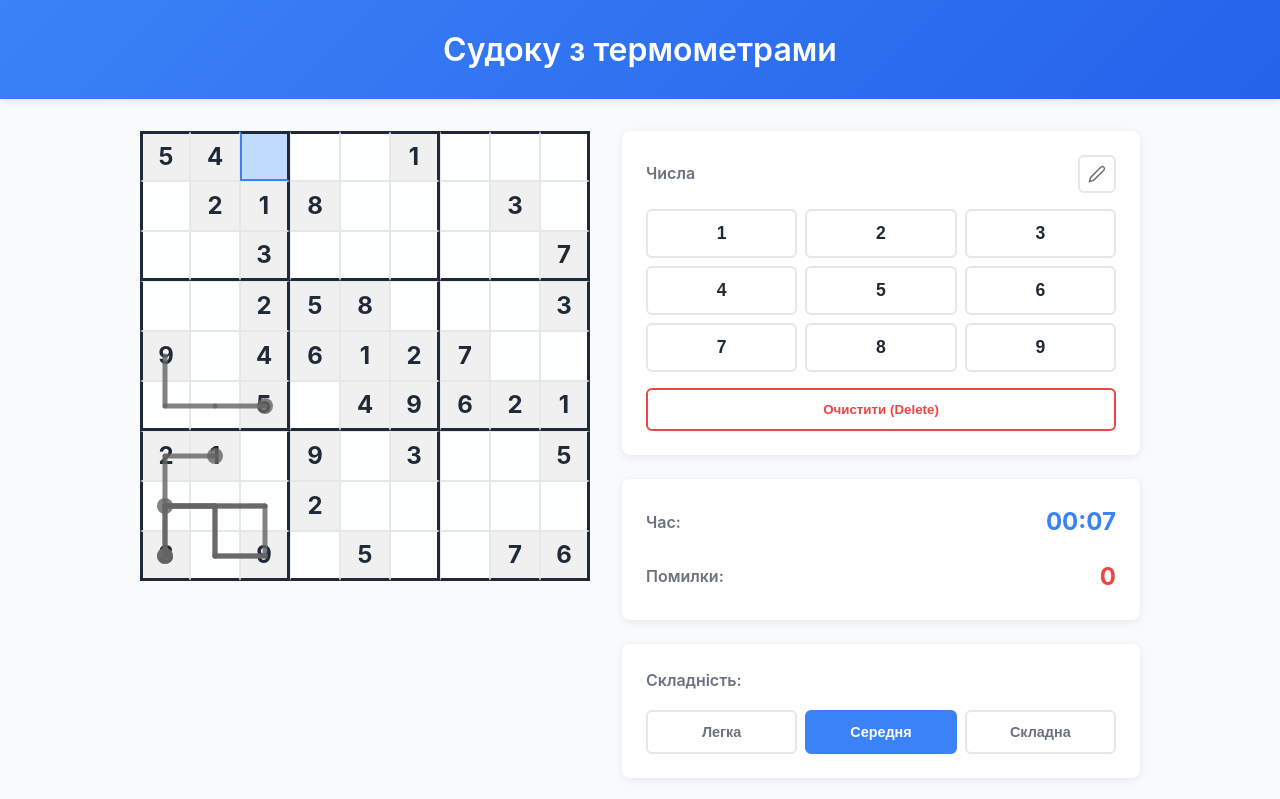
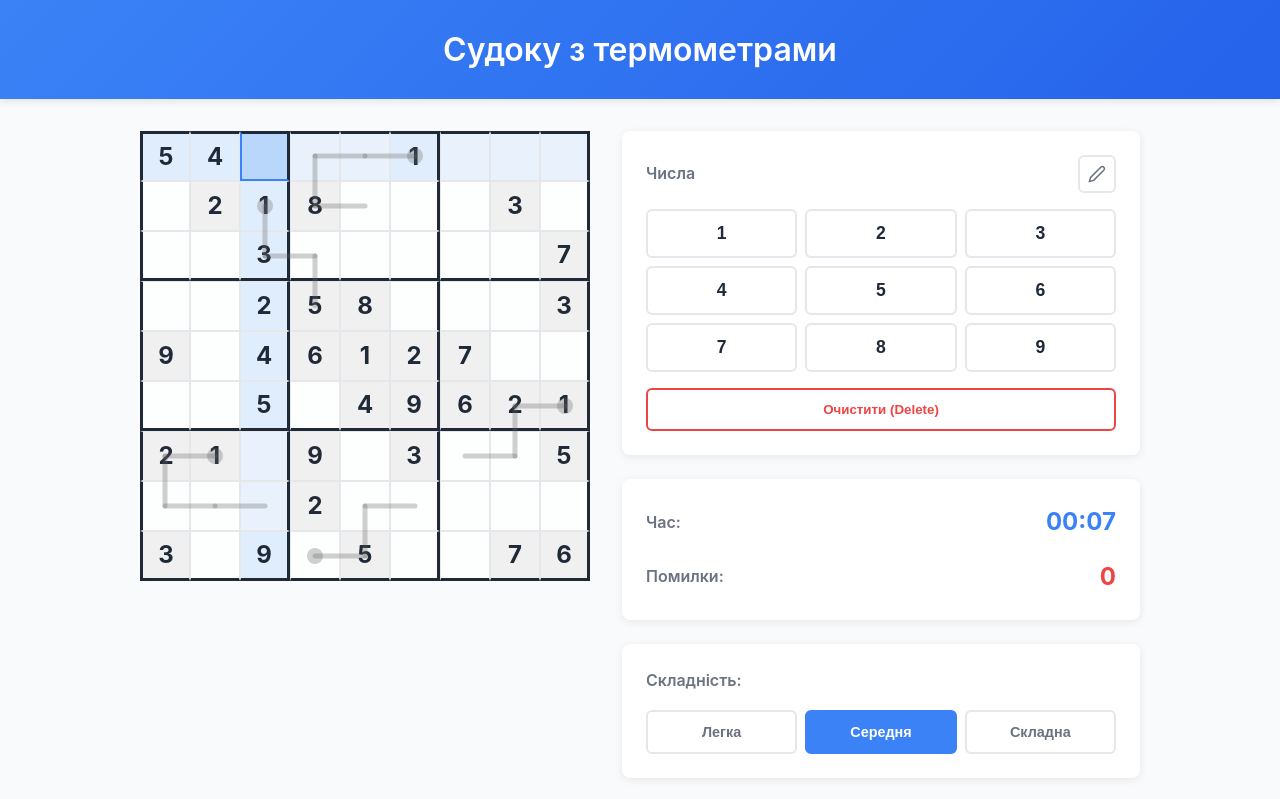
Before and after one commit to TEPPA122/Sudoku, a plain HTML site: page index.html in a window 1280 px wide. Both pictures are taken after a click on the element 265 px from the left and 156 px from the top of the page. Shown: the top 799 px of the page. Drawn offline with Linux system fonts and the light colour scheme.

Commit message:
Sudoku with Thermoneters done

```diff
--- a/game.js
+++ b/game.js
@@ -85,6 +85,7 @@ class GameController {
 
     this.renderBoard();
     this.drawThermometers();
+    this.updateNumberButtons();
     this.clearMessage();
 
     this.errorCountElement.textContent = '0';
@@ -171,6 +172,20 @@ class GameController {
       cell.classList.add('thermo-error');
     }
 
+    if (this.selectedCell) {
+      const isSameRow = row === this.selectedCell.row;
+      const isSameCol = col === this.selectedCell.col;
+      const isSelected = isSameRow && isSameCol;
+
+      if ((isSameRow || isSameCol) && !isSelected) {
+        cell.classList.add('highlight-cross');
+      }
+
+      if (isSelected) {
+        cell.classList.add('selected');
+      }
+    }
+
     cell.addEventListener('click', () => this.selectCell(row, col));
 
     return cell;
@@ -239,6 +254,7 @@ class GameController {
     this.errorCountElement.textContent = '0';
     this.renderBoard();
     this.drawThermometers();
+    this.updateNumberButtons();
   }
 
   selectCell(row, col) {
@@ -247,23 +263,19 @@ class GameController {
       return;
     }
 
-    if (this.selectedCell) {
-      const prevCell = document.querySelector(
-        `.sudoku-cell[data-row="${this.selectedCell.row}"][data-col="${this.selectedCell.col}"]`
-      );
-      if (prevCell) prevCell.classList.remove('selected');
-    }
-
     this.selectedCell = { row, col };
-    const cell = document.querySelector(
-      `.sudoku-cell[data-row="${row}"][data-col="${col}"]`
-    );
-    if (cell) cell.classList.add('selected');
+    this.renderBoard();
+    this.drawThermometers();
   }
 
     inputNumber(number) {
       if (!this.selectedCell) {
         this.showMessage('Виберіть клітинку', 'info');
+        return;
+      }
+
+      if (this.isNumberCompleted(number)) {
+        this.showMessage(`Усі ${number} вже знайдені`, 'info');
         return;
       }
 
@@ -283,6 +295,7 @@ class GameController {
         this.confirmedCells.add(cellKey);
       } else {
         this.errorCount++;
+        this.errorCountElement.textContent = this.errorCount.toString();
         if (this.errorCount >= 3) {
           this.resetCurrentPuzzle();
           this.showMessage('Ви зробили 3 помилки. Поле очищено, спробуйте ще раз.', 'error');
@@ -291,6 +304,7 @@ class GameController {
       }
 
       this.checkForErrors();
+      this.updateNumberButtons();
       this.selectCell(row, col);
       this.checkWinCondition();
     }
@@ -310,9 +324,9 @@ class GameController {
     this.sudoku.setCell(row, col, 0);
     this.clearCellNotes(row, col);
     this.checkForErrors();
+    this.updateNumberButtons();
     this.selectCell(row, col);
     this.checkWinCondition();
-    this.renderBoard();
   }
 
   clearBoard() {
@@ -325,11 +339,14 @@ class GameController {
           }
         }
       }
+      this.errorCount = 0;
       this.cellErrors.clear();
       this.thermoErrors.clear();
       this.confirmedCells.clear();
+      this.errorCountElement.textContent = '0';
       this.renderBoard();
       this.drawThermometers();
+      this.updateNumberButtons();
       this.clearMessage();
     }
   }
@@ -355,9 +372,6 @@ class GameController {
         this.thermoErrors.get(cellKey).push(thermoError.thermometerIndex);
       });
     });
-
-    const totalErrors = this.cellErrors.size + this.thermoErrors.size;
-    this.errorCountElement.textContent = totalErrors.toString();
 
     this.renderBoard();
     this.drawThermometers();
@@ -416,7 +430,7 @@ class GameController {
         line.setAttribute('stroke', strokeColor);
         line.setAttribute('stroke-width', '5');
         line.setAttribute('stroke-linecap', 'round');
-        line.setAttribute('opacity', '0.8');
+        line.setAttribute('opacity', '0.3');
 
         svg.appendChild(line);
       }
@@ -430,9 +444,36 @@ class GameController {
       circle.setAttribute('cy', startY);
       circle.setAttribute('r', '8');
       circle.setAttribute('fill', fillColor);
-      circle.setAttribute('opacity', '0.8');
+      circle.setAttribute('opacity', '0.3');
 
       svg.appendChild(circle);
+    });
+  }
+  isNumberCompleted(number) {
+  const board = this.sudoku.getBoard();
+  let count = 0;
+
+  for (let row = 0; row < 9; row++) {
+    for (let col = 0; col < 9; col++) {
+      if (
+        board[row][col] === number &&
+        this.sudoku.solution[row][col] === number
+      ) {
+        count++;
+      }
+    }
+  }
+
+  return count >= 9;
+}
+
+updateNumberButtons() {
+  this.numButtons.forEach(btn => {
+    const number = parseInt(btn.dataset.number);
+    const isCompleted = this.isNumberCompleted(number);
+
+    btn.disabled = isCompleted;
+    btn.classList.toggle('completed', isCompleted);
   });
 }
 
--- a/styles.css
+++ b/styles.css
@@ -128,10 +128,31 @@ main {
   font-weight: 700;
 }
 
+.sudoku-cell.confirmed {
+  background-color: #d1d5db;
+  color: #374151;
+  cursor: default;
+  font-weight: 600;
+}
+
+.sudoku-cell.confirmed:hover {
+  background-color: #d1d5db;
+}
+
+.sudoku-cell.highlight-cross {
+  background-color: rgba(191, 219, 254, 0.28);
+}
+
+.sudoku-cell.locked.highlight-cross,
+.sudoku-cell.confirmed.highlight-cross {
+  box-shadow: inset 0 0 0 9999px rgba(191, 219, 254, 0.22);
+}
+
 .sudoku-cell.selected {
-  background-color: #bfdbfe;
+  background-color: rgba(96, 165, 250, 0.42);
   border-color: var(--primary-color);
   border-width: 2px;
+  z-index: 25;
 }
 
 .sudoku-cell.error {
@@ -354,6 +375,31 @@ main {
   border-color: var(--primary-color);
 }
 
+.num-btn.completed,
+.num-btn:disabled {
+  background-color: #e5e7eb;
+  border-color: #d1d5db;
+  color: #9ca3af;
+  cursor: not-allowed;
+  opacity: 0.7;
+  transform: none;
+}
+
+.num-btn.completed:hover,
+.num-btn:disabled:hover {
+  background-color: #e5e7eb;
+  border-color: #d1d5db;
+  color: #9ca3af;
+  cursor: not-allowed;
+}
+
+.num-btn.completed:active,
+.num-btn:disabled:active {
+  background-color: #e5e7eb;
+  border-color: #d1d5db;
+  color: #9ca3af;
+}
+
 .clear-btn {
   width: 100%;
   padding: 0.75rem;
--- a/thermometers.js
+++ b/thermometers.js
@@ -12,72 +12,40 @@ class ThermometerGenerator {
     const targetCount = Math.floor(Math.random() * 4) + 4;
     let attempts = 0;
     const maxAttempts = 500;
-    let hasLongThermometer = false;
+
+    const longThermometer = this.generateThermometerByLength(6);
+    if (longThermometer) {
+      this.addThermometer(longThermometer);
+    }
 
     while (this.thermometers.length < targetCount && attempts < maxAttempts) {
       attempts++;
+      const length = Math.floor(Math.random() * 4) + 4;
+      const thermometer = this.generateThermometerByLength(length);
 
-      let thermometer;
-      if (!hasLongThermometer && this.thermometers.length === 0) {
-        thermometer = this.generateLongThermometer();
-        if (thermometer) {
-          hasLongThermometer = true;
-        }
-      } else {
-        thermometer = this.generateThermometer();
-      }
-
-      if (thermometer && thermometer.length >= 4) {
-        this.thermometers.push(thermometer);
-        thermometer.forEach(cell => {
-          this.usedCells.add(`${cell.row}-${cell.col}`);
-        });
-      }
-    }
-
-    if (!hasLongThermometer && this.thermometers.length > 0) {
-      const longestIdx = this.thermometers.reduce((maxIdx, thermo, idx) =>
-        thermo.length > this.thermometers[maxIdx].length ? idx : maxIdx, 0);
-      if (this.thermometers[longestIdx].length < 6) {
-        for (let i = 0; i < 5; i++) {
-          const longThermo = this.generateLongThermometer();
-          if (longThermo) {
-            this.thermometers.push(longThermo);
-            break;
-          }
-        }
+      if (thermometer) {
+        this.addThermometer(thermometer);
       }
     }
 
     return this.thermometers;
   }
 
-  generateLongThermometer() {
-    const maxAttempts = 200;
+  generateThermometerByLength(targetLength) {
+    const maxAttempts = Math.min(200, targetLength > 5 ? 300 : 100);
+
     for (let attempt = 0; attempt < maxAttempts; attempt++) {
       const startRow = Math.floor(Math.random() * 9);
       const startCol = Math.floor(Math.random() * 9);
+      const startKey = `${startRow}-${startCol}`;
 
-      const length = Math.floor(Math.random() * 2) + 6;
-      const path = this.generatePath(startRow, startCol, length);
+      if (this.usedCells.has(startKey)) {
+        continue;
+      }
 
-      if (path && path.length >= 6 && this.isValidThermometer(path)) {
-        return path;
-      }
-    }
-    return null;
-  }
+      const path = this.generatePath(startRow, startCol, targetLength);
 
-  generateThermometer() {
-    const maxAttempts = 50;
-    for (let attempt = 0; attempt < maxAttempts; attempt++) {
-      const startRow = Math.floor(Math.random() * 9);
-      const startCol = Math.floor(Math.random() * 9);
-
-      const length = Math.floor(Math.random() * 4) + 4;
-      const path = this.generatePath(startRow, startCol, length);
-
-      if (path && path.length >= 4 && this.isValidThermometer(path)) {
+      if (this.isPathValid(path)) {
         return path;
       }
     }
@@ -100,7 +68,8 @@ class ThermometerGenerator {
         return (
           dir.row >= 0 && dir.row < 9 &&
           dir.col >= 0 && dir.col < 9 &&
-          !visited.has(key)
+          !visited.has(key) &&
+          !this.usedCells.has(key)
         );
       });
 
@@ -113,6 +82,57 @@ class ThermometerGenerator {
     }
 
     return path;
+  }
+
+  isPathValid(path) {
+    if (!path || path.length < 4 || path.length > 7) {
+      return false;
+    }
+
+    const visited = new Set();
+    for (let i = 0; i < path.length; i++) {
+      const key = `${path[i].row}-${path[i].col}`;
+
+      if (visited.has(key)) {
+        return false;
+      }
+      visited.add(key);
+
+      if (this.usedCells.has(key)) {
+        return false;
+      }
+
+      if (i > 0) {
+        const prevCell = path[i - 1];
+        const currCell = path[i];
+        const isAdjacent =
+          (Math.abs(prevCell.row - currCell.row) === 1 &&
+            prevCell.col === currCell.col) ||
+          (Math.abs(prevCell.col - currCell.col) === 1 &&
+            prevCell.row === currCell.row);
+
+        if (!isAdjacent) {
+          return false;
+        }
+      }
+    }
+
+    for (let i = 1; i < path.length; i++) {
+      const prevValue = this.solution[path[i - 1].row][path[i - 1].col];
+      const currValue = this.solution[path[i].row][path[i].col];
+      if (prevValue >= currValue) {
+        return false;
+      }
+    }
+
+    return true;
+  }
+
+  addThermometer(thermometer) {
+    this.thermometers.push(thermometer);
+    thermometer.forEach(cell => {
+      this.usedCells.add(`${cell.row}-${cell.col}`);
+    });
   }
 
   isValidThermometer(path) {
```
Also changed, not shown: 1 other file. Lines whose indentation alone changed are shown as unchanged.
